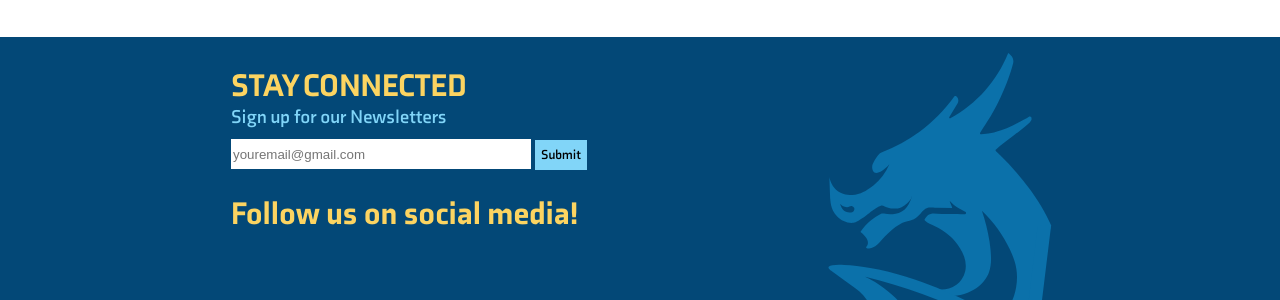
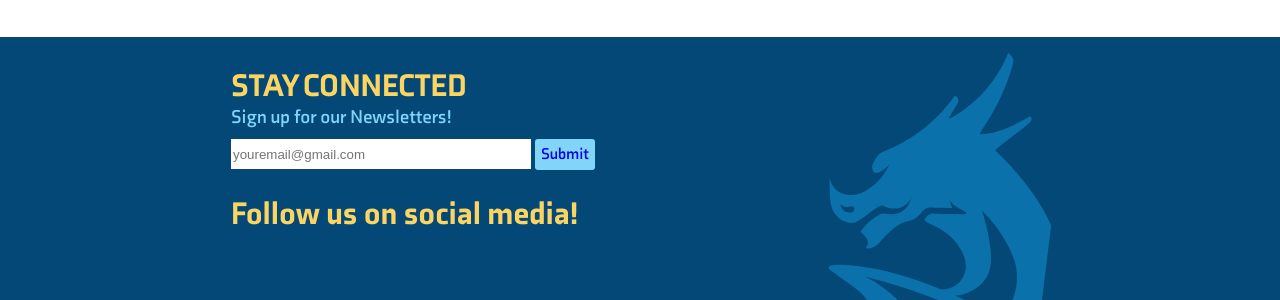
Before and after one commit to gbug007/cpgd-website, a Jekyll site: the page built from index.md, in a window 1280 px wide and 900 px high, scrolled down 3060 px. Shown: the part 563-863 px from the top of the window. Built offline with Jekyll 4.4.1, drawn with Linux system fonts in a browser that asks for light colours.

Commit message:
mail stuff

```diff
--- a/_config.yml
+++ b/_config.yml
@@ -30,7 +30,7 @@ twitter_username: jekyllrb
 github_username:  jekyll
 
 footer_title: STAY CONNECTED
-footer_description: Sign up for our Newsletters
+footer_description: Sign up for our Newsletters!
 footer_media: Follow us on social media!
 
 # Build settings
--- a/_includes/footer.html
+++ b/_includes/footer.html
@@ -8,7 +8,7 @@
 
          <form>
             <input class="email-bar" type="text" placeholder="youremail@gmail.com">
-            <input class="email-button" type="submit" value="Submit">
+            <a class="submit-button" href="https://cpgd.us1.list-manage.com/subscribe/post?u=adaf6afb0bfda5aee536caf7b&id=519e5b9894" class="email-button" type="submit" value="Submit">Submit</a>
          </form>
 
          <h1> {{ site.footer_media }} </h1>
--- a/assets/css/footer.scss
+++ b/assets/css/footer.scss
@@ -46,6 +46,18 @@
       border: none;
    }
 
+   .submit-button
+   {
+      height: 30px;
+      font-family: "Axia";
+
+      background-color: $light-blue;
+      border: none;
+      text-decoration: none;
+      border-radius: 3px;
+      padding: 6px;
+   }
+
    .footer-logo {
 
          float: right;
```
Also changed, not shown: 10 other files.
